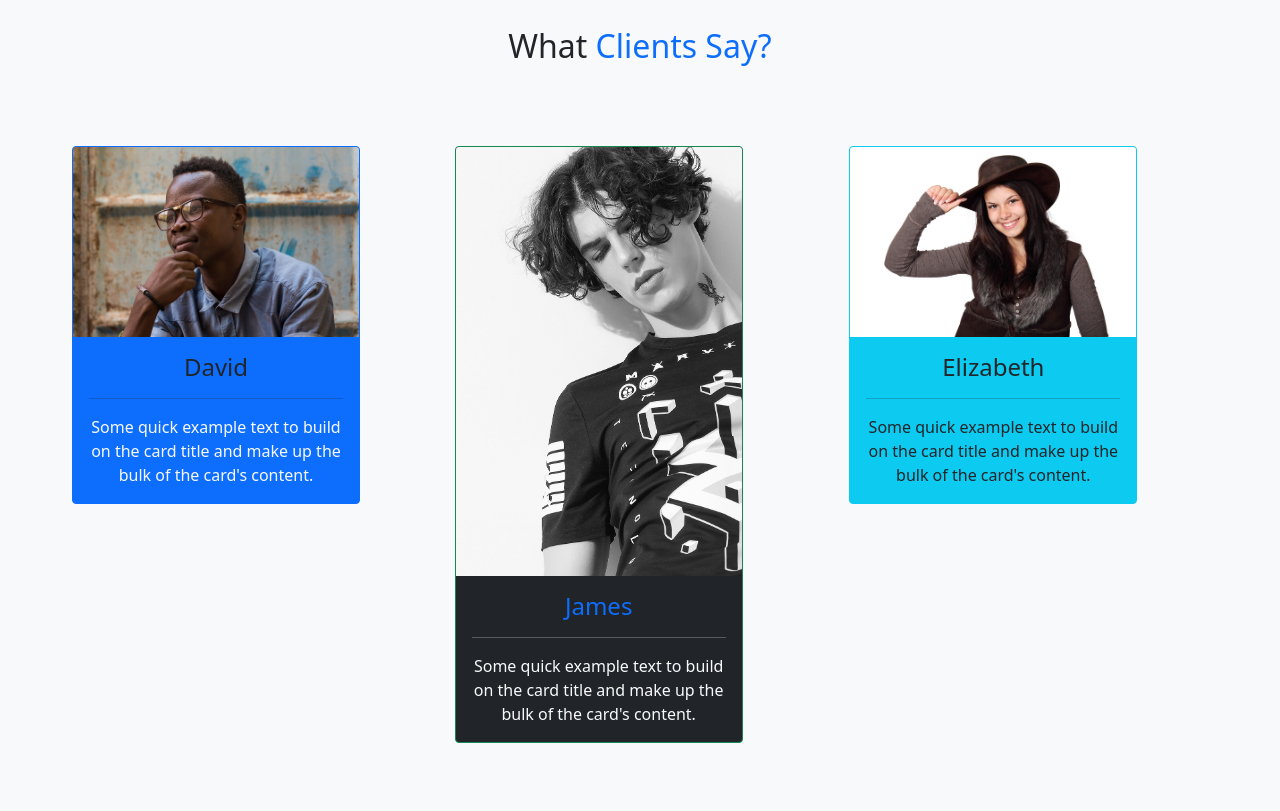
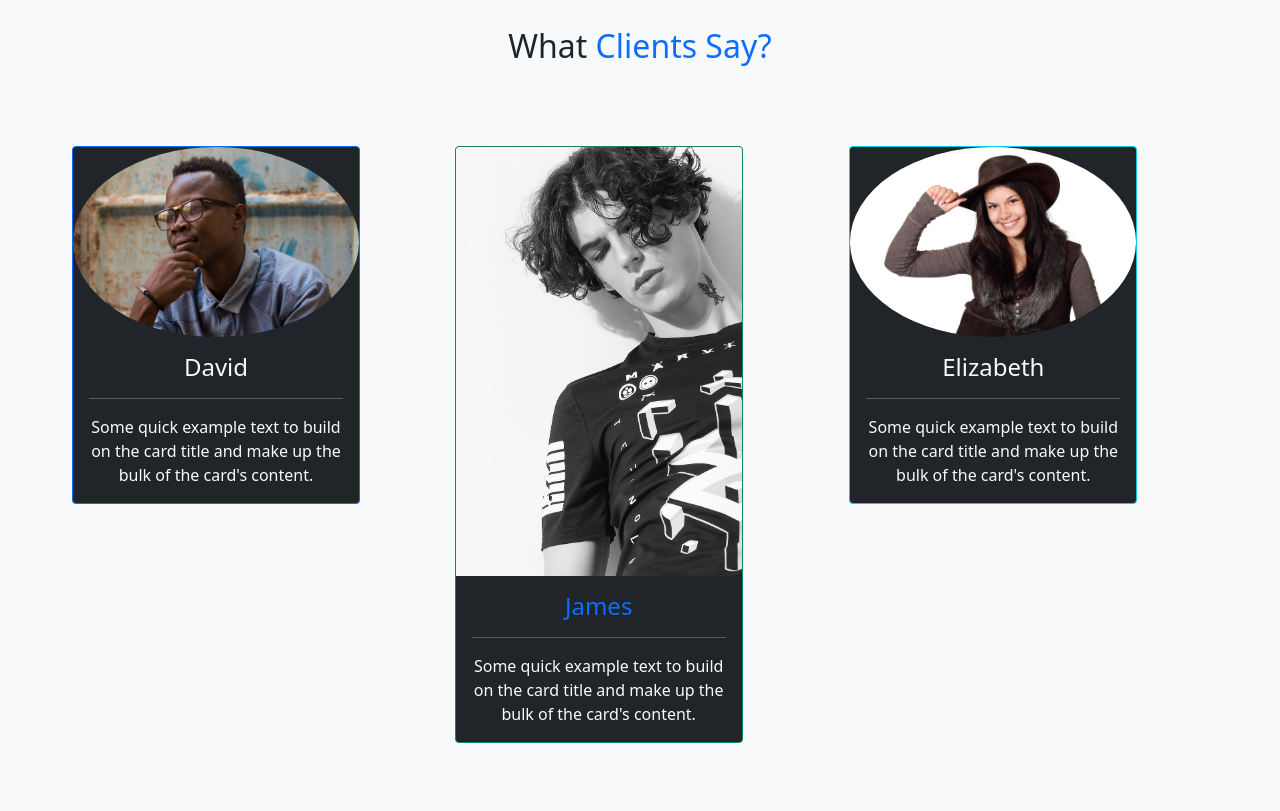
Before and after one commit to imrakimali/bootstrap-portfolio-design, a plain HTML site: page index.html in a window 1280 px wide. Shown: the part 1789-2600 px from the top of the page. Drawn offline with nearby package versions, Linux system fonts and the light colour scheme.

Commit message:
contact page color change

```diff
--- a/index.html
+++ b/index.html
@@ -141,11 +141,11 @@
         </div>
         <div class="row py-4 text-center ps-5 container-fluid rounded">
             <div class="col-sm-4 col-md-6 col-lg-4 col-12 py-4 ps-4">
-                <div class="card border-primary bg-primary text-light" style="width: 18rem;">
-                    <img src="/assets/p3.jpg" class="card-img-top" alt="rakimbhai">
+                <div class="card border-primary bg-dark text-light" style="width: 18rem;">
+                    <img src="/assets/p3.jpg" class="card-img-top img-fluid rounded-circle" alt="rakimbhai">
                     <div class="card-body">
-                        <h4 class="text-dark">David</h4>
-                        <hr class="text-dark">
+                        <h4 class="text-light">David</h4>
+                        <hr class="text-light">
                         <p class="card-text">Some quick example text to build on the card title and make up the bulk of
                             the card's content.</p>
                     </div>
@@ -153,7 +153,7 @@
             </div>
             <div class="col-sm-4 col-md-6 col-lg-4 col-12 py-4">
                 <div class="card border-success bg-dark text-light" style="width: 18rem;">
-                    <img src="/assets/p2.jpg" class="card-img-top" alt="rakimali">
+                    <img src="/assets/p2.jpg" class="card-img-top img-fluid" alt="rakimali">
                     <div class="card-body">
                         <h4 class="text-primary">James</h4>
                         <hr class="text-light">
@@ -163,11 +163,11 @@
                 </div>
             </div>
             <div class="col-sm-4 col-md-6 col-lg-4 col-12 py-4">
-                <div class="card border-info bg-info text-dark" style="width: 18rem;">
-                    <img src="/assets/p1.jpg" class="card-img-top" alt="rakim">
+                <div class="card border-info bg-dark text-light" style="width: 18rem;">
+                    <img src="/assets/p1.jpg" class="card-img-top img-fluid rounded-circle" alt="rakim">
                     <div class="card-body">
                         <h4>Elizabeth</h4>
-                        <hr class="text-dark">
+                        <hr class="text-light">
                         <p class="card-text">Some quick example text to build on the card title and make up the bulk of
                             the card's content.</p>
                     </div>
@@ -240,7 +240,7 @@
     <!-- project section end -->
 
     <!-- contact section start -->
-    <section class="contact container text-center mt-5 bg-success rounded pb-5">
+    <section class="contact container text-center mt-5 bg-dark rounded pb-5">
         <div class="py-5 ">
             <strong class="text-warning">CONTACT</strong>
             <h2 class="fs-1 text-info">Let's Talk</h2>
--- a/package.json
+++ /dev/null
@@ -1,5 +0,0 @@
-{
-  "dependencies": {
-    "bootstrap": "^5.3.3"
-  }
-}
```
Also changed, not shown: about.html (added, +22 -0 lines), 1 other file.
